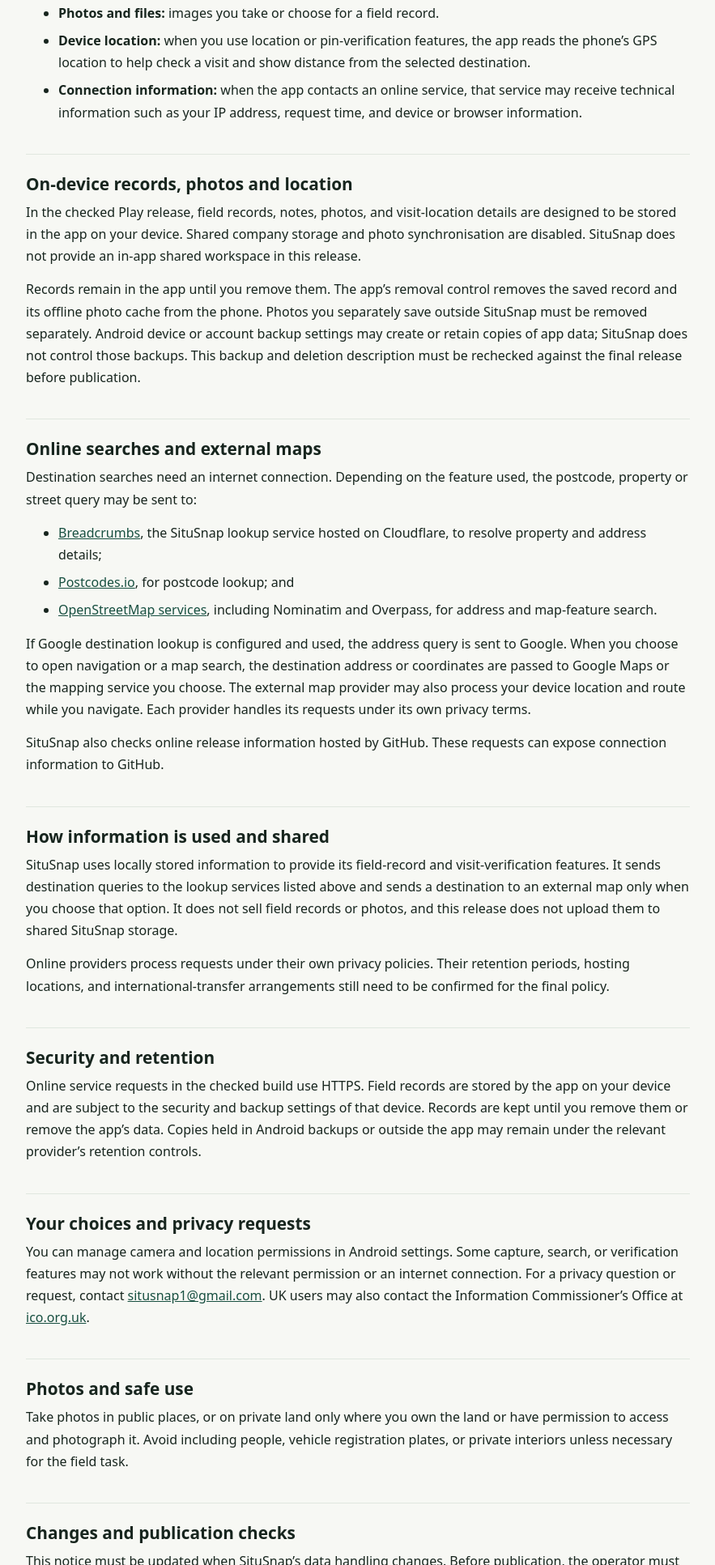
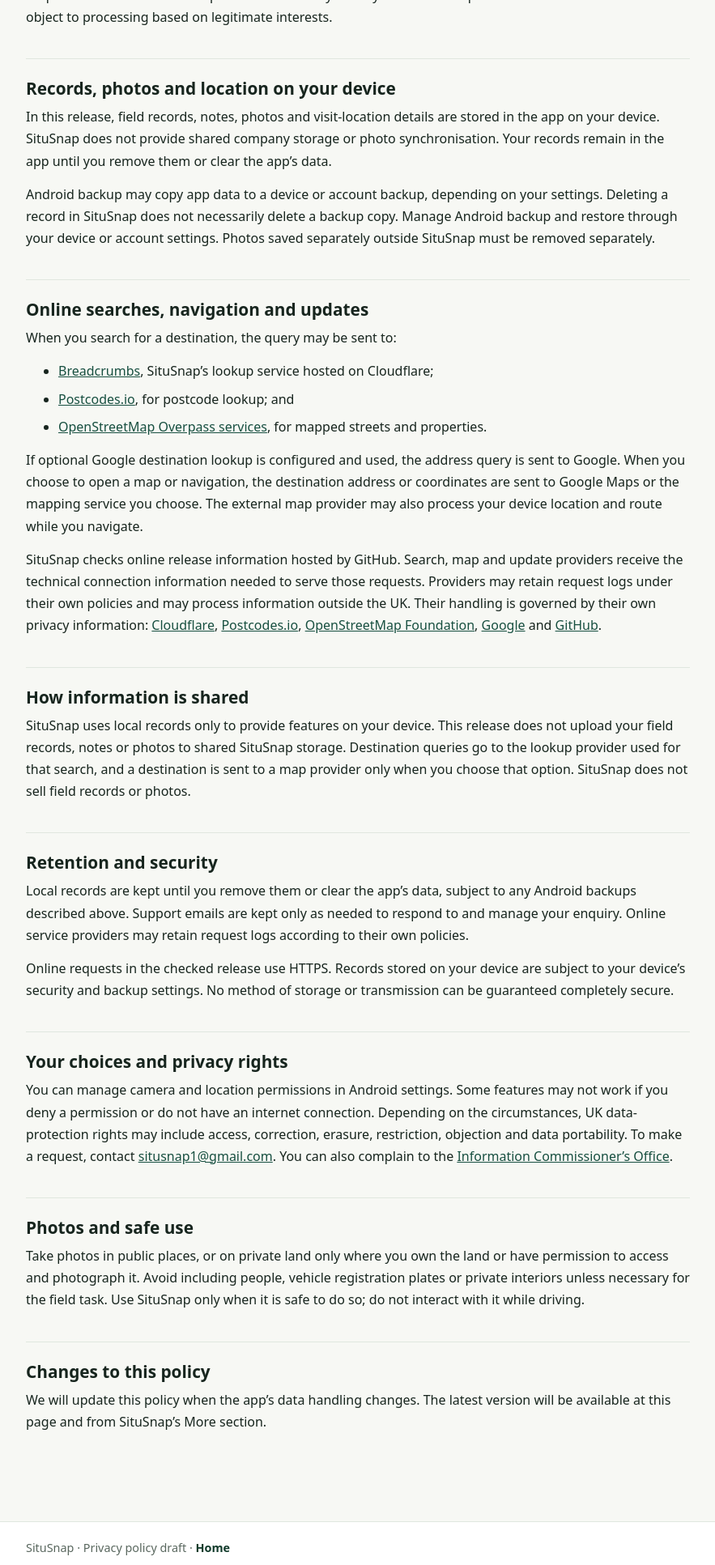
Before and after one commit to cryptod1/SituSnap, a plain HTML site: page privacy.html in a window 1280 px wide. Shown: the part 867-2800 px from the top of the page at 81% size, without its empty margins (198-1081 px from the left). Drawn offline with Linux system fonts and the light colour scheme.

Commit message:
Finalize SituSnap privacy notice for Play review

```diff
--- a/privacy.html
+++ b/privacy.html
@@ -27,61 +27,57 @@
 </head>
 <body>
 <header><div class="wrap nav"><a class="brand" href="/">SituSnap</a><span>Privacy policy</span></div></header>
-<main class="wrap">
-<p class="muted">Owner review draft · Prepared 8 October 2026</p>
+<main class="wrap"><p class="muted">Effective 8 October 2026 · SituSnap 1.3.0</p>
 <h1>SituSnap Privacy Policy</h1>
-<div class="draft"><strong>Not approved for publication yet.</strong> This draft records the checked Play build’s current design. Before it is used in Play Console, the operator’s legal identity, Android backup behaviour, end-to-end deletion behaviour, and service-provider retention and transfer details must be confirmed.</div>
 <section class="section">
 <h2>Who operates SituSnap</h2>
-<p>SituSnap is the app and service name. It is published on Google Play under the developer name “situsnap”. The operator is responsible for the data handling described in this notice. For privacy questions or requests, contact <a href="mailto:situsnap1@gmail.com">situsnap1@gmail.com</a>.</p>
-<p><strong>Owner action before publication:</strong> confirm whether the responsible controller is an organisation or an individual operating under the SituSnap name, and make sure this notice identifies the responsible operator accurately. Complete the remaining technical and provider checks before publication.</p>
+<p>SituSnap is the app and service name. It is published on Google Play under the developer name “situsnap” and operated by its founder and administrator. For privacy questions or requests, contact <a href="mailto:situsnap1@gmail.com">situsnap1@gmail.com</a>.</p>
 </section>
 <section class="section">
 <h2>Information SituSnap uses</h2>
-<p>SituSnap lets you search for a destination, record a property or field asset, add notes and photos, verify a visit using your phone’s location, and open an external map. The checked Play build does not require an account and includes no advertising or analytics SDK.</p>
-<ul>
-<li><strong>Information you enter:</strong> postcode, property or asset name, street or address details, observed-by choice and handover notes.</li>
-<li><strong>Photos and files:</strong> images you take or choose for a field record.</li>
-<li><strong>Device location:</strong> when you use location or pin-verification features, the app reads the phone’s GPS location to help check a visit and show distance from the selected destination.</li>
-<li><strong>Connection information:</strong> when the app contacts an online service, that service may receive technical information such as your IP address, request time, and device or browser information.</li>
-</ul>
+<p>Depending on the features you use, SituSnap accesses information you enter about a property, asset or field location, including postcodes, names, address details, observed-by choices and handover notes; photos you take or select; and your device’s precise location when you use visit or pin-verification features. Online services may also receive connection details such as your IP address, request time and technical device information.</p>
+<p>The app does not require an account. This release contains no advertising or analytics SDK and does not access the advertising ID.</p>
 </section>
 <section class="section">
-<h2>On-device records, photos and location</h2>
-<p>In the checked Play release, field records, notes, photos, and visit-location details are designed to be stored in the app on your device. Shared company storage and photo synchronisation are disabled. SituSnap does not provide an in-app shared workspace in this release.</p>
-<p>Records remain in the app until you remove them. The app’s removal control removes the saved record and its offline photo cache from the phone. Photos you separately save outside SituSnap must be removed separately. Android device or account backup settings may create or retain copies of app data; SituSnap does not control those backups. This backup and deletion description must be rechecked against the final release before publication.</p>
+<h2>Why we use information and lawful basis</h2>
+<p>SituSnap uses information on your device to provide the field-record, photo and visit-verification features you choose to use. Where UK data-protection law applies, the operator relies on legitimate interests in providing the requested lookup and field-record service, maintaining its reliability, and responding to support enquiries. Online destination queries are sent only when you use a lookup feature. You can contact us to object to processing based on legitimate interests.</p>
 </section>
 <section class="section">
-<h2>Online searches and external maps</h2>
-<p>Destination searches need an internet connection. Depending on the feature used, the postcode, property or street query may be sent to:</p>
-<ul>
-<li><a href="https://situsnap.app/">Breadcrumbs</a>, the SituSnap lookup service hosted on Cloudflare, to resolve property and address details;</li>
-<li><a href="https://postcodes.io/">Postcodes.io</a>, for postcode lookup; and</li>
-<li><a href="https://www.openstreetmap.org/">OpenStreetMap services</a>, including Nominatim and Overpass, for address and map-feature search.</li>
-</ul>
-<p>If Google destination lookup is configured and used, the address query is sent to Google. When you choose to open navigation or a map search, the destination address or coordinates are passed to Google Maps or the mapping service you choose. The external map provider may also process your device location and route while you navigate. Each provider handles its requests under its own privacy terms.</p>
-<p>SituSnap also checks online release information hosted by GitHub. These requests can expose connection information to GitHub.</p>
+<h2>Records, photos and location on your device</h2>
+<p>In this release, field records, notes, photos and visit-location details are stored in the app on your device. SituSnap does not provide shared company storage or photo synchronisation. Your records remain in the app until you remove them or clear the app’s data.</p>
+<p>Android backup may copy app data to a device or account backup, depending on your settings. Deleting a record in SituSnap does not necessarily delete a backup copy. Manage Android backup and restore through your device or account settings. Photos saved separately outside SituSnap must be removed separately.</p>
 </section>
 <section class="section">
-<h2>How information is used and shared</h2>
-<p>SituSnap uses locally stored information to provide its field-record and visit-verification features. It sends destination queries to the lookup services listed above and sends a destination to an external map only when you choose that option. It does not sell field records or photos, and this release does not upload them to shared SituSnap storage.</p>
-<p>Online providers process requests under their own privacy policies. Their retention periods, hosting locations, and international-transfer arrangements still need to be confirmed for the final policy.</p>
+<h2>Online searches, navigation and updates</h2>
+<p>When you search for a destination, the query may be sent to:</p>
+<ul>
+<li><a href="https://situsnap.app/">Breadcrumbs</a>, SituSnap’s lookup service hosted on Cloudflare;</li>
+<li><a href="https://postcodes.io/">Postcodes.io</a>, for postcode lookup; and</li>
+<li><a href="https://www.openstreetmap.org/">OpenStreetMap Overpass services</a>, for mapped streets and properties.</li>
+</ul>
+<p>If optional Google destination lookup is configured and used, the address query is sent to Google. When you choose to open a map or navigation, the destination address or coordinates are sent to Google Maps or the mapping service you choose. The external map provider may also process your device location and route while you navigate.</p>
+<p>SituSnap checks online release information hosted by GitHub. Search, map and update providers receive the technical connection information needed to serve those requests. Providers may retain request logs under their own policies and may process information outside the UK. Their handling is governed by their own privacy information: <a href="https://www.cloudflare.com/privacypolicy/">Cloudflare</a>, <a href="https://postcodes.io/">Postcodes.io</a>, <a href="https://wiki.osmfoundation.org/wiki/Privacy_Policy">OpenStreetMap Foundation</a>, <a href="https://policies.google.com/privacy">Google</a> and <a href="https://docs.github.com/en/site-policy/privacy-policies/github-general-privacy-statement">GitHub</a>.</p>
 </section>
 <section class="section">
-<h2>Security and retention</h2>
-<p>Online service requests in the checked build use HTTPS. Field records are stored by the app on your device and are subject to the security and backup settings of that device. Records are kept until you remove them or remove the app’s data. Copies held in Android backups or outside the app may remain under the relevant provider’s retention controls.</p>
+<h2>How information is shared</h2>
+<p>SituSnap uses local records only to provide features on your device. This release does not upload your field records, notes or photos to shared SituSnap storage. Destination queries go to the lookup provider used for that search, and a destination is sent to a map provider only when you choose that option. SituSnap does not sell field records or photos.</p>
 </section>
 <section class="section">
-<h2>Your choices and privacy requests</h2>
-<p>You can manage camera and location permissions in Android settings. Some capture, search, or verification features may not work without the relevant permission or an internet connection. For a privacy question or request, contact <a href="mailto:situsnap1@gmail.com">situsnap1@gmail.com</a>. UK users may also contact the Information Commissioner’s Office at <a href="https://ico.org.uk/">ico.org.uk</a>.</p>
+<h2>Retention and security</h2>
+<p>Local records are kept until you remove them or clear the app’s data, subject to any Android backups described above. Support emails are kept only as needed to respond to and manage your enquiry. Online service providers may retain request logs according to their own policies.</p>
+<p>Online requests in the checked release use HTTPS. Records stored on your device are subject to your device’s security and backup settings. No method of storage or transmission can be guaranteed completely secure.</p>
+</section>
+<section class="section">
+<h2>Your choices and privacy rights</h2>
+<p>You can manage camera and location permissions in Android settings. Some features may not work if you deny a permission or do not have an internet connection. Depending on the circumstances, UK data-protection rights may include access, correction, erasure, restriction, objection and data portability. To make a request, contact <a href="mailto:situsnap1@gmail.com">situsnap1@gmail.com</a>. You can also complain to the <a href="https://ico.org.uk/">Information Commissioner’s Office</a>.</p>
 </section>
 <section class="section">
 <h2>Photos and safe use</h2>
-<p>Take photos in public places, or on private land only where you own the land or have permission to access and photograph it. Avoid including people, vehicle registration plates, or private interiors unless necessary for the field task.</p>
+<p>Take photos in public places, or on private land only where you own the land or have permission to access and photograph it. Avoid including people, vehicle registration plates or private interiors unless necessary for the field task. Use SituSnap only when it is safe to do so; do not interact with it while driving.</p>
 </section>
 <section class="section">
-<h2>Changes and publication checks</h2>
-<p>This notice must be updated when SituSnap’s data handling changes. Before publication, the operator must confirm the remaining items shown in the draft banner above and verify that this page is accessible from the app and Play Store listing.</p>
+<h2>Changes to this policy</h2>
+<p>We will update this policy when the app’s data handling changes. The latest version will be available at this page and from SituSnap’s More section.</p>
 </section>
 </main>
 <footer><div class="wrap">SituSnap · Privacy policy draft · <a href="/">Home</a></div></footer>
```
